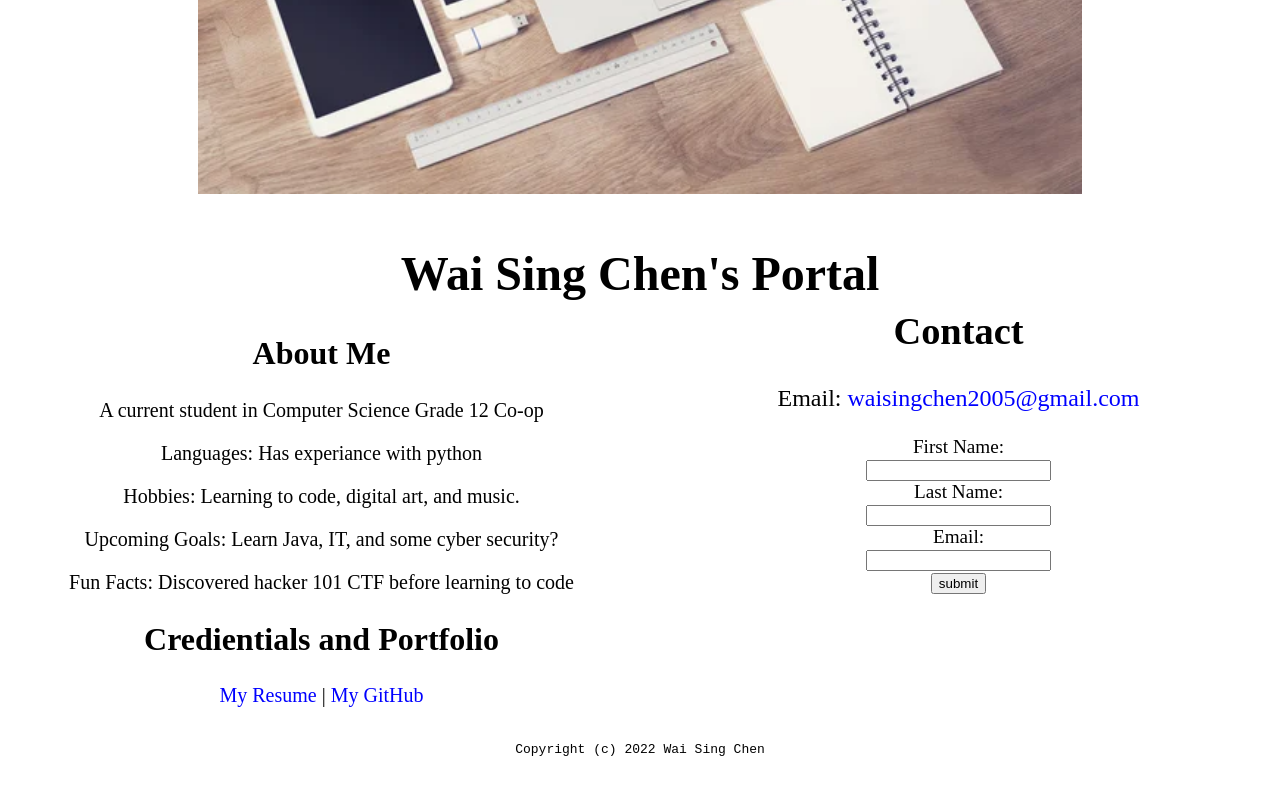
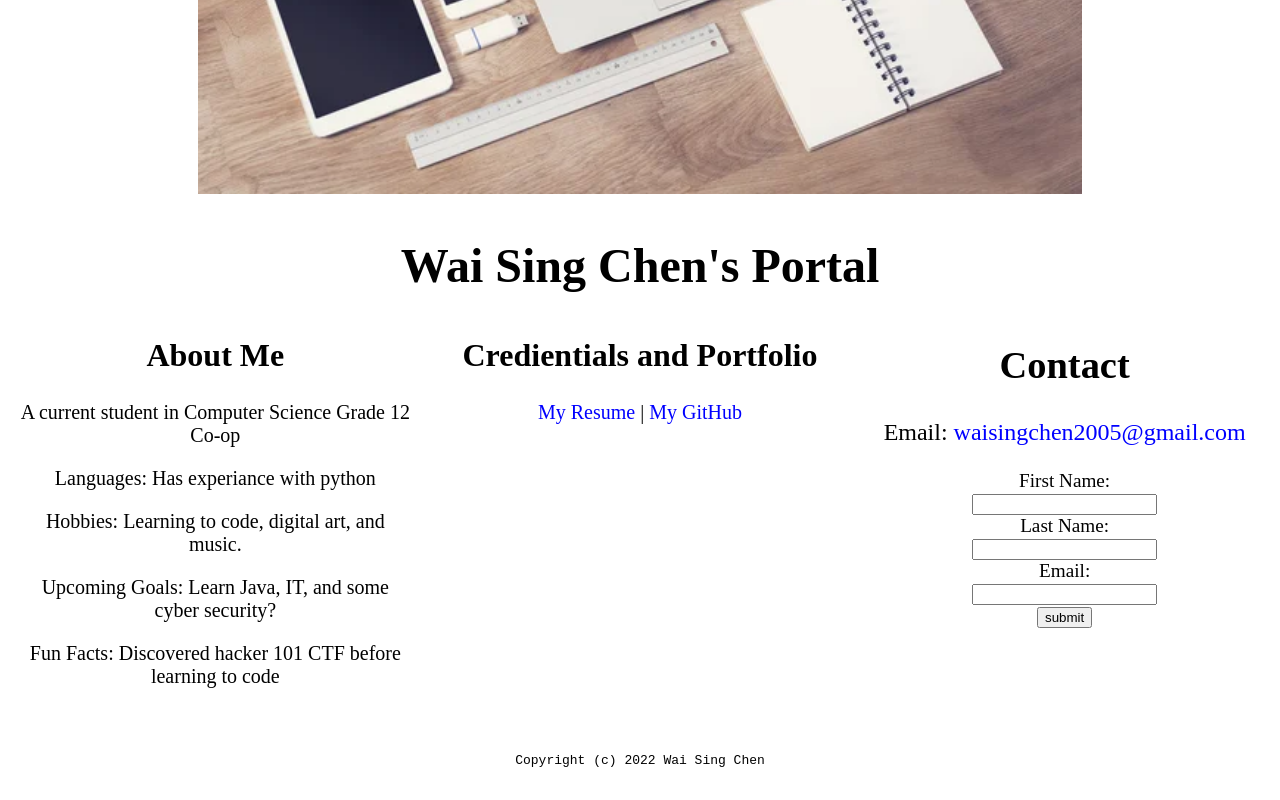
Before and after one commit to wjujw123/wjujw123.github.io, a plain HTML site: page index.html in a window 1280 px wide. Shown: the part 404-1204 px from the top of the page. Drawn offline with Linux system fonts and the light colour scheme.

Commit message:
Add files via upload

```diff
--- a/css/master (2).css
+++ b/css/master (2).css
@@ -30,13 +30,13 @@
 
   h1 {
     margin-bottom: 0.5rem;
-    margin-top: 3rem;
+    margin-top: 2.5rem;
     font-size: 300%;
    }
 
   h2 {
     color: #075AAB/* set the text color of to #075AAB here */
-    margin-top: 2.5rem;
+    margin-top: 2rem;
     font-size: 200%;
 /* set both the bottom margin and top margin to 2.5rem here */
    }
@@ -85,8 +85,8 @@ footer{
   text-align: center;
 }
 .container {
-  column-count: 2;
-  column-width: 550px;
+  column-count: 3;
+  column-width: 100px;
   column-gap: 10px;
 }
 
@@ -95,6 +95,6 @@ footer{
   page-break-inside: avoid;
   background-color:;
   border: ;
-  padding: ;
-  margin: ;
+  padding: 10px;
+  margin: 0 0 1em 0;
 }
```
